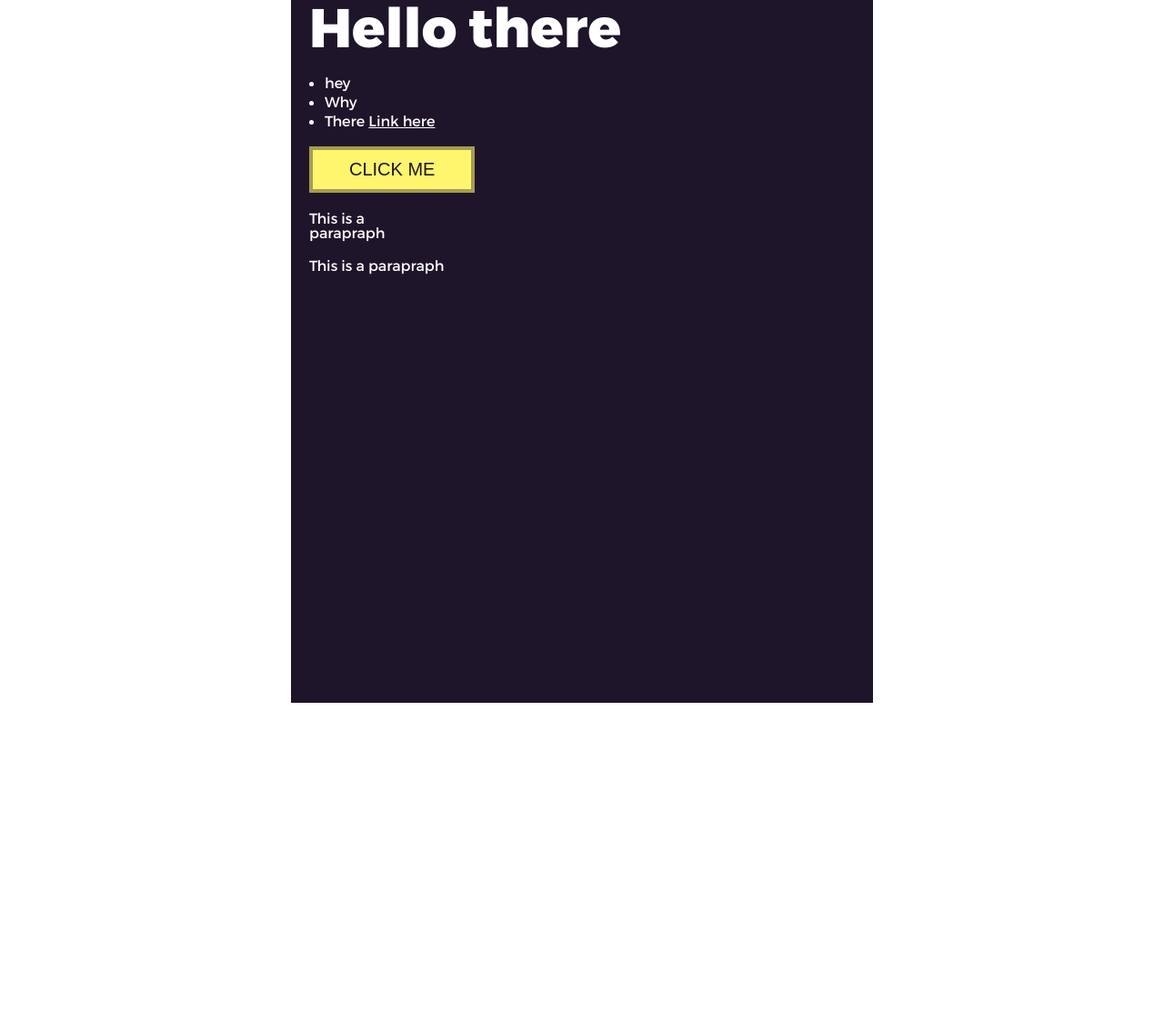
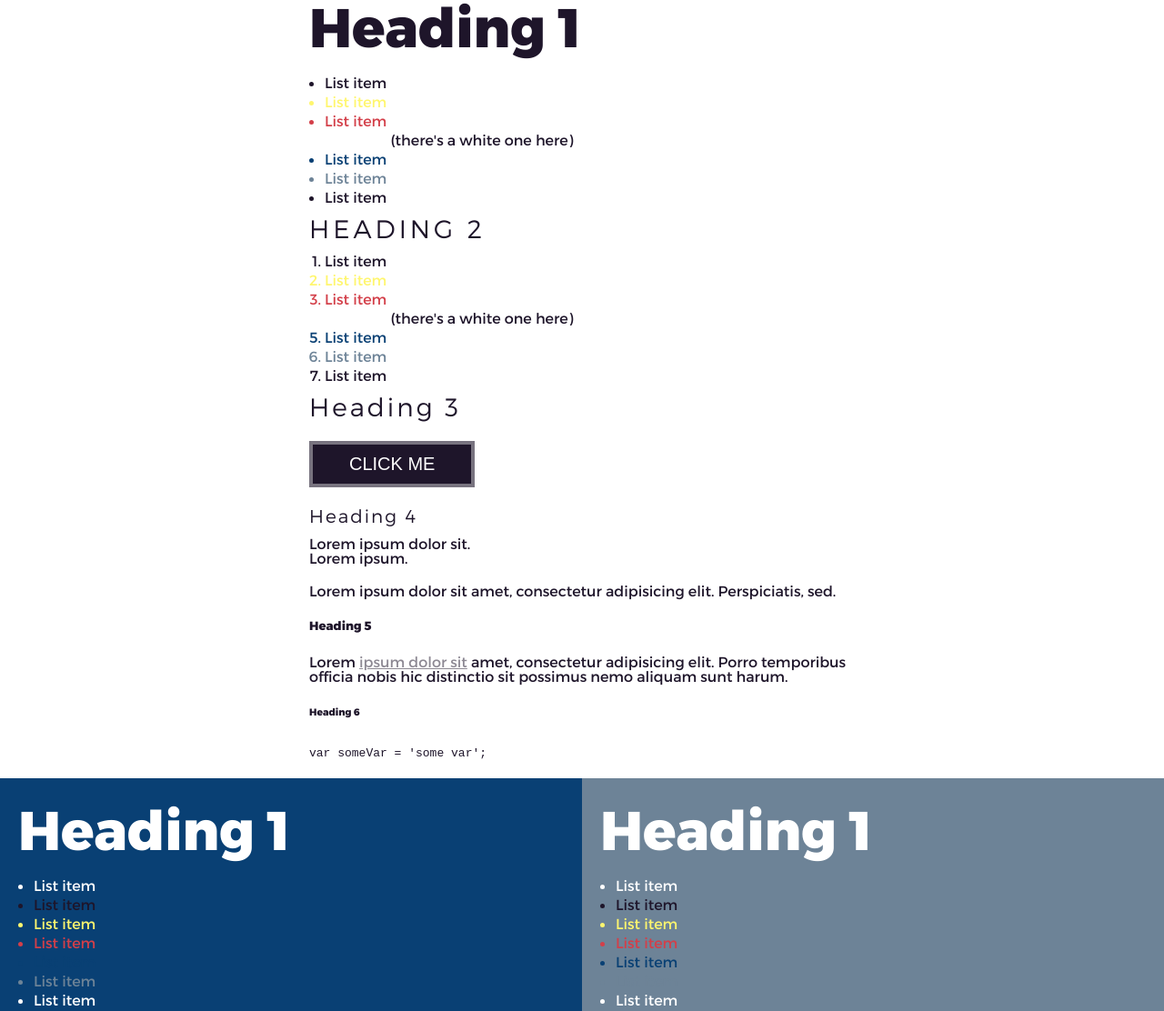
Before and after one commit to mrra/ybjs-style, a website: page index.html in a window 1280 px wide. Shown: the part 27-1139 px from the top of the page at 91% size. Before the commit the page ends 800 px from the top, so only its background shows below. Drawn offline with Linux system fonts and the light colour scheme.

Commit message:
Updated styles and index.html
Added section styling

```diff
--- a/index.html
+++ b/index.html
@@ -3,56 +3,111 @@
 <head>
 	<meta charset="UTF-8">
 	<meta name="viewport" content="user-scalable=0, initial-scale=1.0">
+	<!-- For anywhere -->
 	<link rel="stylesheet" href="https://mrra.github.io/ybjs-style/ybjs-assets/ybjs.css">
-	<link rel="stylesheet" href="./ybjs-assets/ybjs.css">
+	<!-- For local -->
+	<!-- <link rel="stylesheet" href="./ybjs-assets/ybjs.css"> -->
 
 	<title>Exercise</title>
 
 </head>
 <body>
 
-	<!-- <div class="panel-left bg-blue">
-		<h1>Hello there</h1>
-		<h2>Hey there</h2>
-		<h3>Why cool</h3>
-		<h4>Whoop</h4>
+	<section>
 
-		<button>Click me</button>
+		<div class="panel-center">
+			<h1>Heading 1</h1>
 
-		<p>This is a<br>parapraph</p>
-		<p>This is a parapraph</p>
-	</div> -->
+			<ul>
+				<li class="c-purple">List item</li>
+				<li class="c-yellow">List item</li>
+				<li class="c-red">List item</li>
+				<li class="c-white">List item <span class="c-purple">(there's a white one here)</span></li>
+				<li class="c-blue">List item</li>
+				<li class="c-gray">List item</li>
+				<li>List item</li>
+			</ul>
 
-	<div class="panel-center bg-purple">
-		<h1>Hello there</h1>
+			<h2>Heading 2</h2>
 
-		<ul>
-			<li class="c-white">hey</li>
-			<li>Why</li>
-			<li>There <a href="http://mrra.co">Link here</a></li>
-		</ul>
+			<ol>
+				<li class="c-purple">List item</li>
+				<li class="c-yellow">List item</li>
+				<li class="c-red">List item</li>
+				<li class="c-white">List item <span class="c-purple">(there's a white one here)</span></li>
+				<li class="c-blue">List item</li>
+				<li class="c-gray">List item</li>
+				<li>List item</li>
+			</ol>
 
-		<button>Click me</button>
+			<h3>Heading 3</h3>
 
-		<p>This is a<br>parapraph</p>
-		<p>This is a parapraph</p>
-	</div>
+			<button>Click me</button>
 
-	<!-- <div class="panel-right bg-gray">
-		<h1>Hello there</h1>
+			<h4>Heading 4</h4>
 
-		<ul>
-			<li class="c-red">hey</li>
-			<li>Why</li>
-			<li>There</li>
-		</ul>
+			<p>Lorem ipsum dolor sit.<br>Lorem ipsum.</p>
+			<p>Lorem ipsum dolor sit amet, consectetur adipisicing elit. Perspiciatis, sed.</p>
 
-		<button>Click me</button>
+			<h5>Heading 5</h5>
 
-		<p>This is a<br>parapraph</p>
-		<p>This is a parapraph</p>
-	</div> -->
+			<p>Lorem <a href="#">ipsum dolor sit</a> amet, consectetur adipisicing elit. Porro temporibus officia nobis hic distinctio sit possimus nemo aliquam sunt harum.</p>
 
+			<h6>Heading 6</h6>
+
+			<code>var someVar = 'some var';</code>
+		</div>
+	</section>
+
+	<section>
+		<div class="panel-left bg-blue">
+			<h1>Heading 1</h1>
+
+			<ul>
+				<li class="c-white">List item</li>
+				<li class="c-purple">List item</li>
+				<li class="c-yellow">List item</li>
+				<li class="c-red">List item</li>
+				<li class="c-blue">List item</li>
+				<li class="c-gray">List item</li>
+				<li>List item</li>
+			</ul>
+		</div>
+		<div class="panel-right bg-gray">
+			<h1>Heading 1</h1>
+
+			<ul>
+				<li class="c-white">List item</li>
+				<li class="c-purple">List item</li>
+				<li class="c-yellow">List item</li>
+				<li class="c-red">List item</li>
+				<li class="c-blue">List item</li>
+				<li class="c-gray">List item</li>
+				<li>List item</li>
+			</ul>
+		</div>
+	</section>
+
+	<section>
+		<div class="panel-left bg-red">
+			<h1>Heading 1</h1>
+
+			<p>Lorem <a href="#">ipsum dolor</a> sit amet, consectetur adipisicing elit. Voluptate quae perferendis facilis maiores voluptatibus velit iste perspiciatis veritatis enim omnis aliquam, aut deleniti distinctio facere quaerat ullam optio ducimus voluptatem!</p>
+		</div>
+		<div class="panel-right bg-yellow">
+			<h1>Heading 1</h1>
+
+			<p>Lorem <a href="#">ipsum dolor</a> sit amet, consectetur adipisicing elit. Voluptate quae perferendis facilis maiores voluptatibus velit iste perspiciatis veritatis enim omnis aliquam, aut deleniti distinctio facere quaerat ullam optio ducimus voluptatem!</p>
+		</div>
+	</section>
+
+	<section class="bg-purple">
+		<div class="panel-center">
+			<h1>Heading 1</h1>
+
+			<p>Lorem <a href="#">ipsum dolor</a> sit amet, consectetur adipisicing elit. Voluptate quae perferendis facilis maiores voluptatibus velit iste perspiciatis veritatis enim omnis aliquam, aut deleniti distinctio facere quaerat ullam optio ducimus voluptatem!</p>
+		</div>
+	</section>
 
 	<script src=""></script>
 </body>
--- a/src/styles/default.scss
+++ b/src/styles/default.scss
@@ -49,7 +49,6 @@ p{
 ul, ol{
 	padding: 0 0 0 17px;
 	margin: 10px 0;
-	list-style: outside;
 }
 
 li{
@@ -59,6 +58,20 @@ li{
 
 a{
 	color: inherit;
+	cursor: pointer;
+	opacity: .5;
+	transition: opacity 200ms;
+
+	&:hover, &:active{
+		opacity: 1;
+	}
+}
+
+section{
+	position: relative;
+	box-sizing: border-box;
+	width: 100vw;
+	min-height: 100vh;
 }
 
 input{
--- a/src/styles/mixins.scss
+++ b/src/styles/mixins.scss
@@ -6,6 +6,14 @@
 //   ::-moz-placeholder          {@content}
 //   :-ms-input-placeholder      {@content}
 // }
+
+@mixin panel{
+  position: absolute; top: 0;
+  min-height: 100vh;
+  width: 50%;
+  box-sizing: border-box;
+  padding: 20px;
+}
 
 @mixin optional-at-root($sel) {
   @at-root #{if(not &, $sel, selector-append(&, $sel))} {
--- a/src/styles/style.scss
+++ b/src/styles/style.scss
@@ -2,14 +2,6 @@
 @import 'vars';
 @import 'mixins';
 @import 'default';
-
-@mixin panel{
-	position: absolute; top: 0;
-	min-height: 100vh;
-	width: 50%;
-	box-sizing: border-box;
-	padding: 20px;
-}
 
 .panel-left{
 	@include panel;
```
Also changed, not shown: ybjs-assets/ybjs.css.
